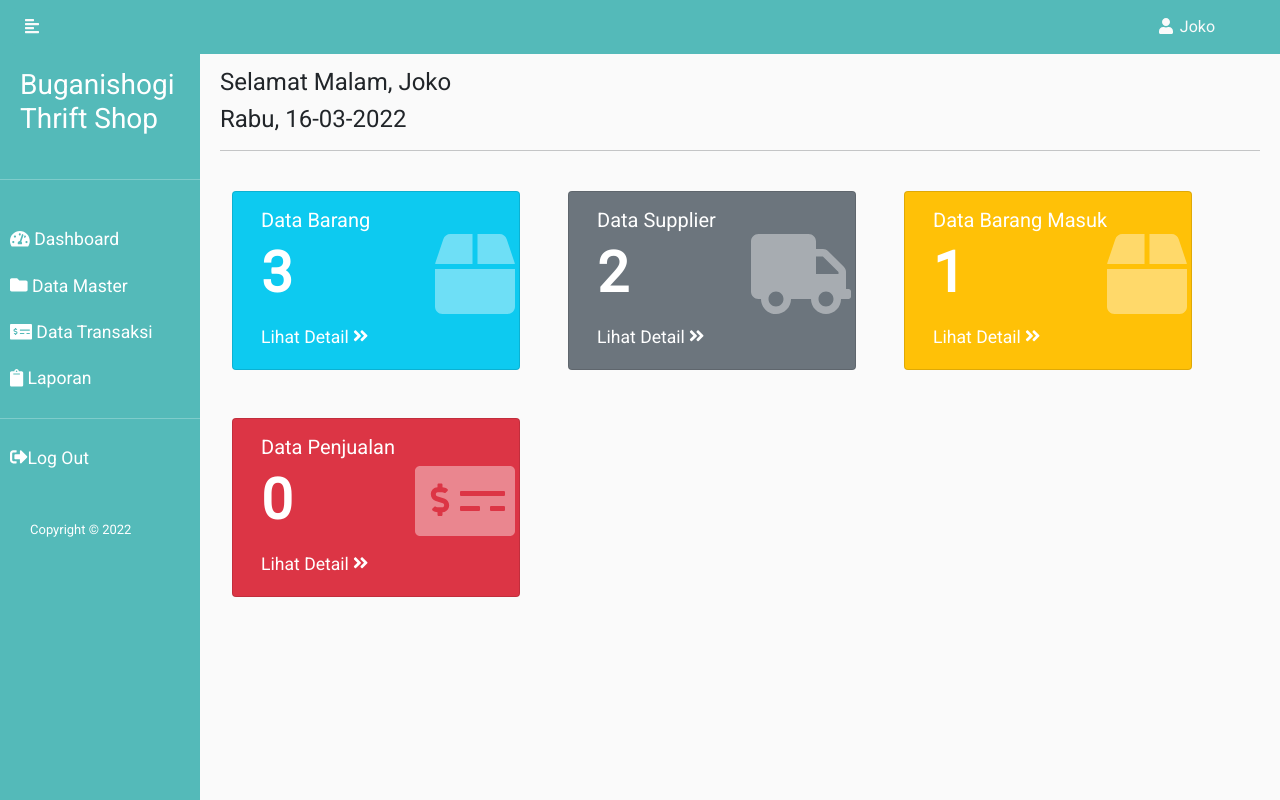
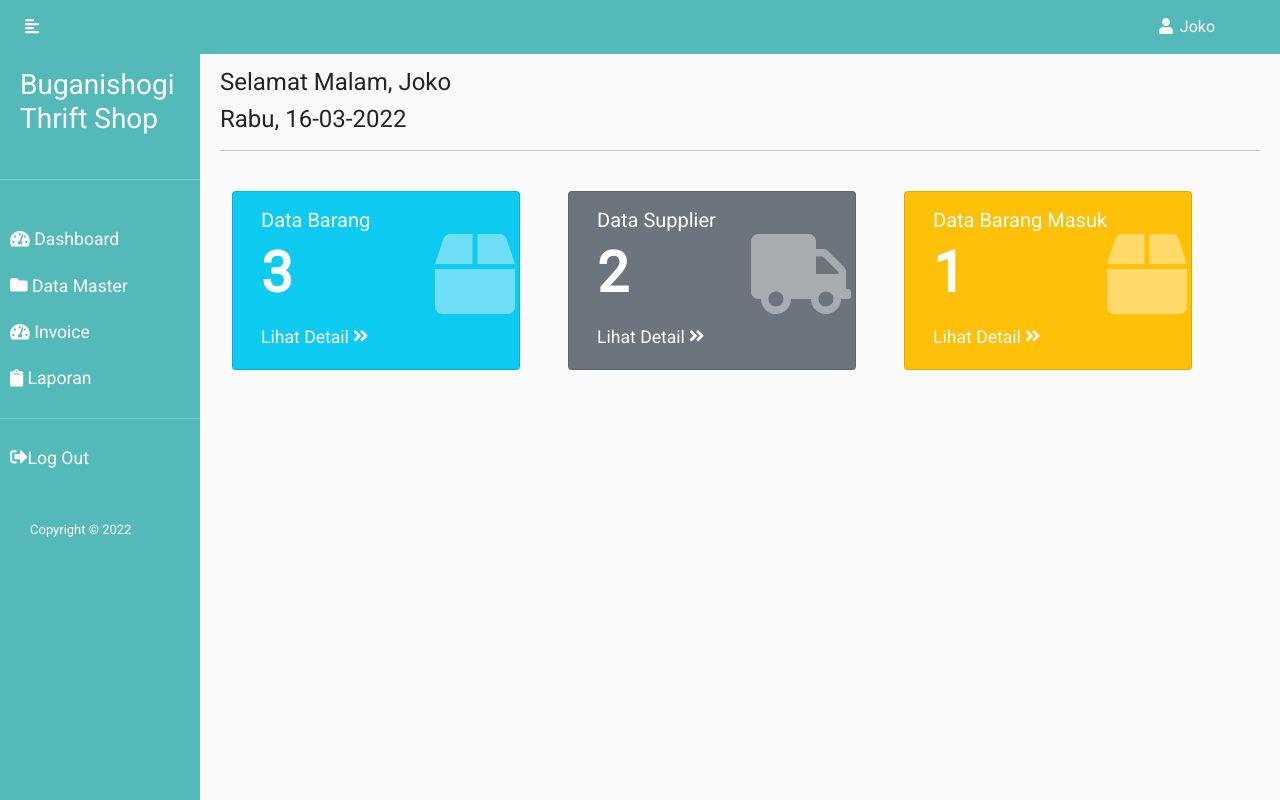
Before and after one commit to BagusSty/ThriftShop, a PHP site: page /users/manager/beranda_manager.php in a window 1280 px wide. Run offline with PHP 8.4, Linux system fonts and the light colour scheme; a user stored in the database is signed in; data comes from the database, SQL or seed files in the repository; data that the repository does not hold is empty; some libraries are stand-ins or nearby versions.

Commit message:
19 April 15:45

```diff
--- a/page/barangmasuk/data_barang_masuk.php
+++ b/page/barangmasuk/data_barang_masuk.php
@@ -123,7 +123,7 @@
 									//menghitung harga jual
  								$hrg_jual = ($harga*10/100)+$harga;
 									//meupdate stok dan harga barang
- 								$sql=mysqli_query($conn, "SELECT * FROM tb_barang");
+ 								$sql=mysqli_query($conn, "SELECT * FROM tb_barang where id='$id'");
  								$data=mysqli_fetch_array($sql);
  								$stok = $data['stok'];
  								$tmbh_stok = $stok+$jml_brg;
--- a/page/laporan/laporan_data_masuk.php
+++ b/page/laporan/laporan_data_masuk.php
@@ -138,7 +138,6 @@
  		</table>
  		<?php
  		if (@$tanggal) {
-			var_dump($tanggal);
  			echo '<form action="excel_barang_masuk_harian.php" id="export_tgl" method="post">
  			<input type="hidden" value="'.$tanggal.'" name="tanggal" class="input-tanggal"/>
  			<button type="submit" name=submit class="btn btn-primary"><i class="fa fa-print"></i>Export Excel</button>
--- a/users/manager/beranda_manager.php
+++ b/users/manager/beranda_manager.php
@@ -134,19 +134,6 @@
  								<a href="../../page/barangmasuk/data_barang_masuk.php"><p class="card-text text-white">Lihat Detail <i class="fas fa-angle-double-right ml-2"></i></p></a>
  							</div>
  						</div>
- 						<div class="card bg-danger m-4" style="width: 18rem;">
- 							<div class="card-body">
- 								<div class="card-body-icon text-white">
- 									<i class='fas fa-money-check-alt'></i>
- 								</div>
- 								<h5 class="card-title">Data Penjualan</h5>
- 								<?php
- 								$tb_transaksi = mysqli_query($conn, "SELECT * FROM tb_transaksi");
- 								echo "<p class='display-4'>".mysqli_num_rows($tb_transaksi)."</p>";
- 								?>
- 								<a href="../../page/transaksi/transaksi.php"><p class="card-text text-white">Lihat Detail <i class="fas fa-angle-double-right ml-2"></i></p></a>
- 							</div>
- 						</div>
  					</div>
  				</div>
  			</div>
--- a/users/manager/sidebar_manager.php
+++ b/users/manager/sidebar_manager.php
@@ -16,18 +16,13 @@
 				<li>
 					<a href="../../page/supplier/data_supplier.php"><i class='fas fa-truck'></i> Data Supplier</a>
 				</li>
+				<li>
+					<a href="../../page/barangmasuk/data_barang_masuk.php"><i class='fas fa-box'></i> Data Barang Masuk</a>
+				</li>
 			</ul>
 		</li>
 		<li>
-			<a href="#submenu2" data-bs-toggle="collapse"><i class='fas fa-money-check-alt'></i> Data Transaksi</a>
-			<ul class="collapse list-unstyled componenets" id=submenu2 data-bs-parent="#menu">
-				<li>
-					<a href="../../page/barangmasuk/data_barang_masuk.php"><i class='fas fa-box'></i> Data Barang Masuk</a>
-				</li>
-				<li>
-					<a href="../../page/transaksi/transaksi.php"><i class='fas fa-dollar-sign'></i> Data Transaksi</a>
-				</li>
-			</ul>
+			<a href="#"><i class="fas fa-tachometer-alt"></i> Invoice</a>
 		</li>
 		<li>
 			<a href="#submenu3" data-bs-toggle="collapse"><i class="fas fa-clipboard"></i> Laporan</a>
```
Also changed, not shown: users/admin/beranda_admin.php (+0 -13 lines), users/admin/sidebar_admin.php (+5 -10 lines).
